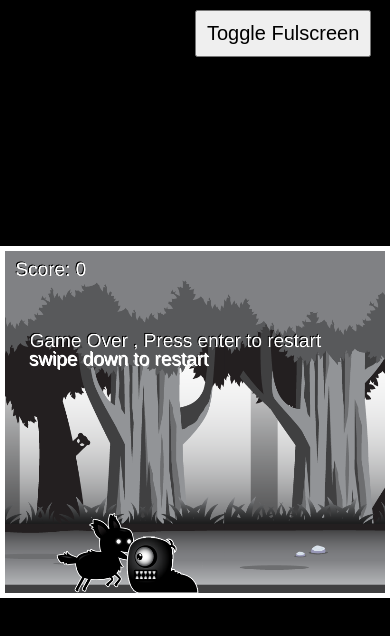
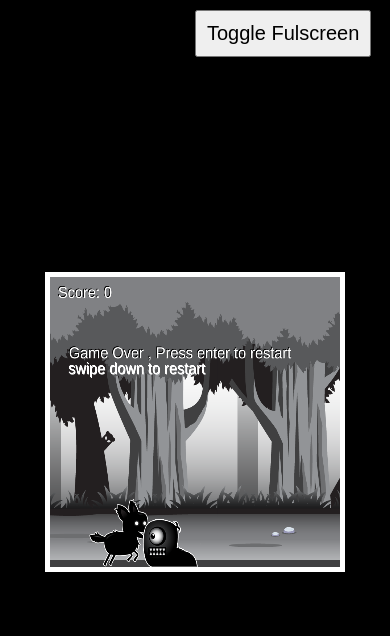
Before and after one commit to DmitriStark/game_003, a plain HTML site: page index.html in a window 390 px wide. Drawn offline with Linux system fonts and the light colour scheme.

Commit message:
Update style.css

```diff
--- a/style.css
+++ b/style.css
@@ -29,3 +29,10 @@ body{
     left: 50%;
     transform: (-50%);
 }
+@media only screen and (max-width: 600px) {
+
+#canvas1{
+    width: 300px;
+    height: 300px;
+}
+}
```
